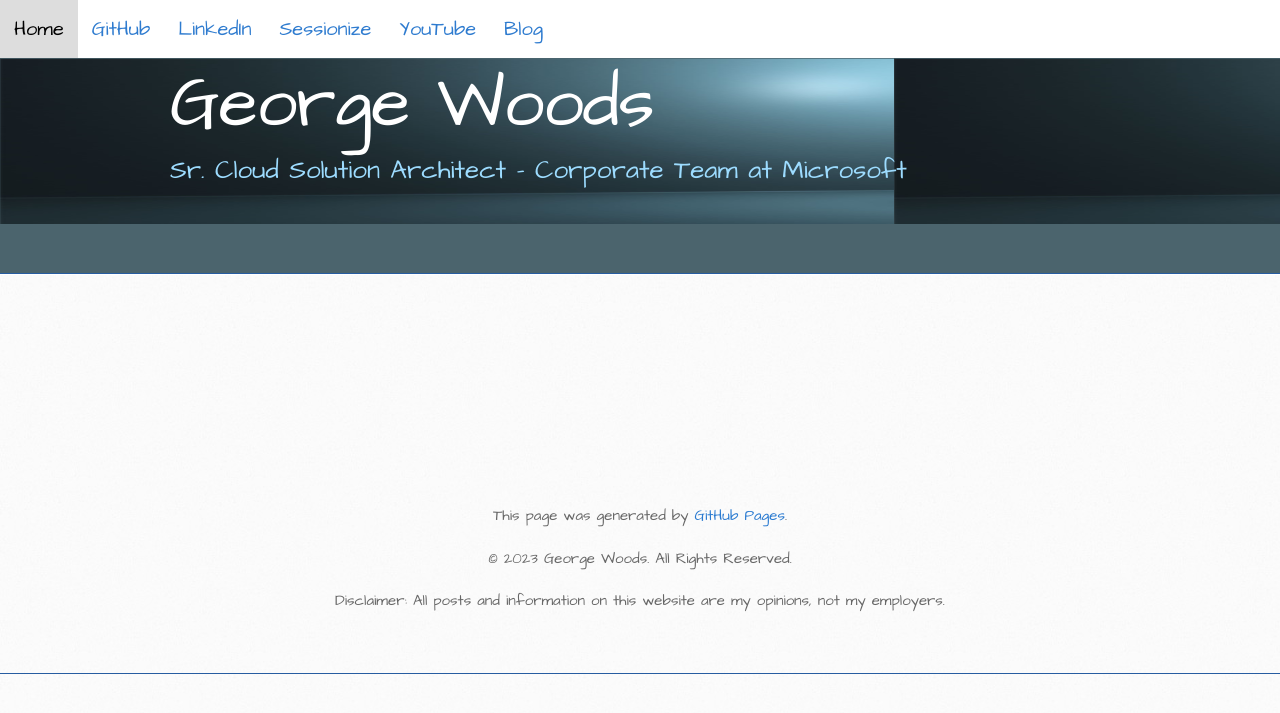
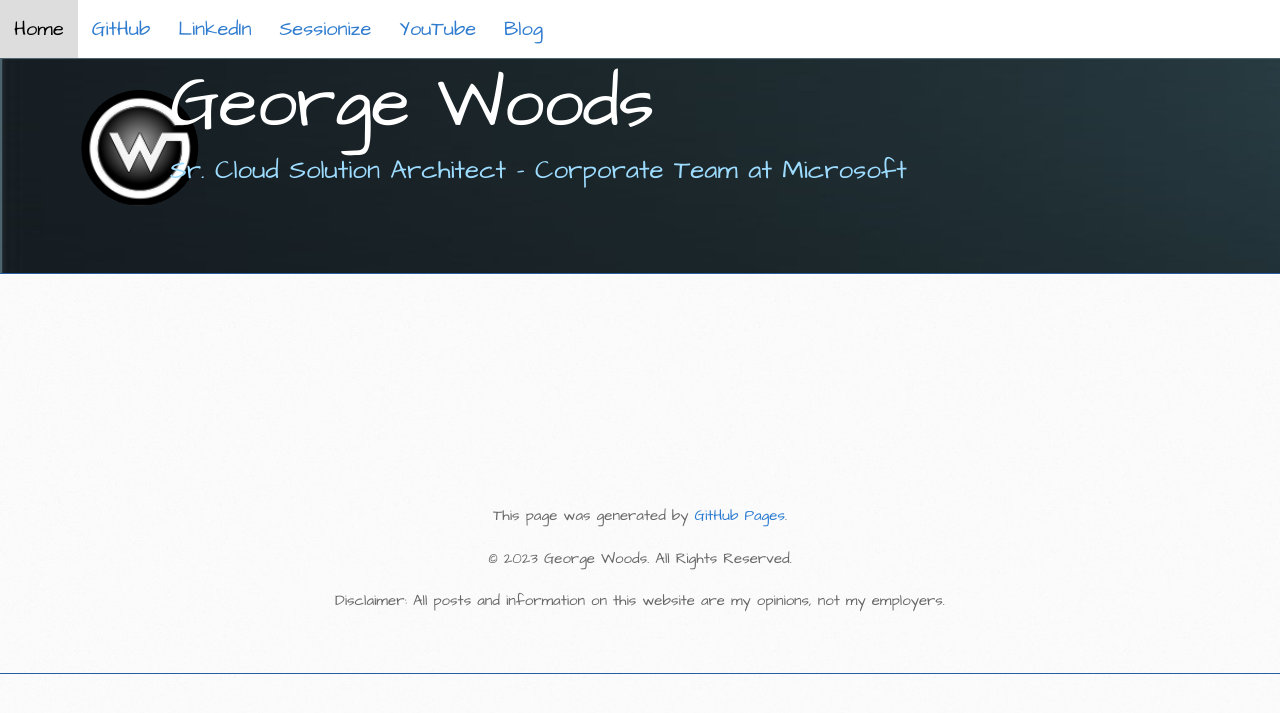
Before and after one commit to gvwoods/gvwoods.github.io, a Jekyll site: the page built from report-test.md, in a window 1280 px wide. Shown: the top 713 px of the page. Built offline with Jekyll 4.4.1, drawn with Linux system fonts in a browser that asks for light colours.

Commit message:
Update stylesheet.css

```diff
--- a/stylesheets/stylesheet.css
+++ b/stylesheets/stylesheet.css
@@ -494,7 +494,7 @@
   padding-top: 10px;
   padding-bottom: 40px;
   font-family: 'Architects Daughter', 'Helvetica Neue', Helvetica, Arial, serif;
-  background: #4B646D url(../images/banner4.png) 0 0 repeat-x;
+  background: #4B646D url(../images/bannerhead1.png) 0 0 repeat-x;
   border-bottom: solid 1px #275da1;
 }
 
```
